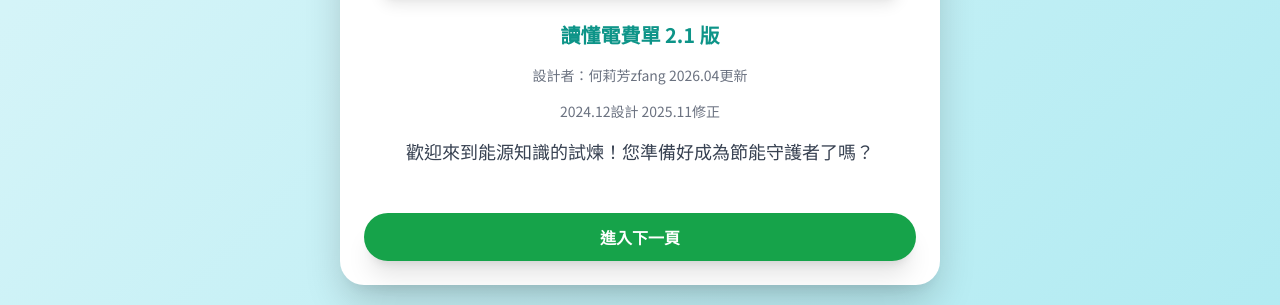
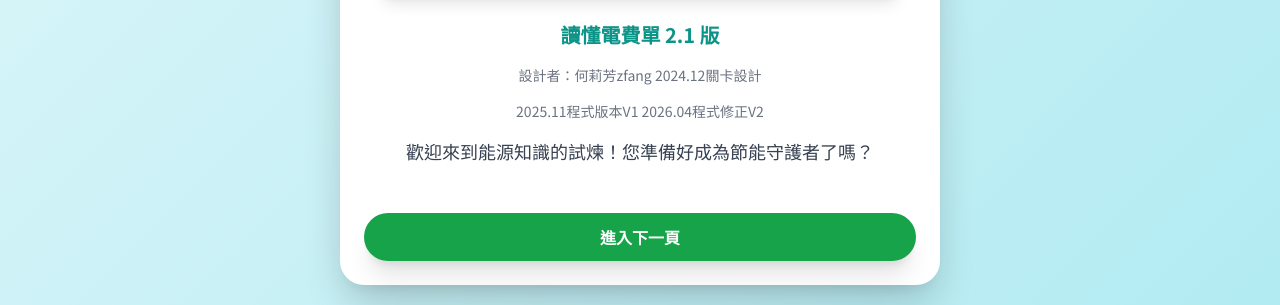
Before and after one commit to zfangzfang/PowerPuz, a plain HTML site: page index_new.html in a window 1280 px wide. Shown: the part 513-818 px from the top of the page. Drawn offline with nearby package versions, Linux system fonts and the light colour scheme.

Commit message:
Update index_new.html

```diff
--- a/index_new.html
+++ b/index_new.html
@@ -286,8 +286,8 @@
                 case 1:
                     title = "節能守護者—破解能源密碼";
                     content = `<p class="text-xl font-bold text-teal-600 mb-4">讀懂電費單 2.1 版</p>
-                               <p class="text-sm text-gray-500 mb-4 text-center">設計者：何莉芳zfang 2026.04更新</p>
-                               <p class="text-sm text-gray-500 mb-4 text-center">2024.12設計 2025.11修正</p>
+                               <p class="text-sm text-gray-500 mb-4 text-center">設計者：何莉芳zfang 2024.12關卡設計</p>
+                               <p class="text-sm text-gray-500 mb-4 text-center">2025.11程式版本V1 2026.04程式修正V2</p>
                                <p class="text-lg text-gray-700 text-center">歡迎來到能源知識的試煉！您準備好成為節能守護者了嗎？</p>`;
                     image = COVER_IMAGE_URL;
                     break;
```
